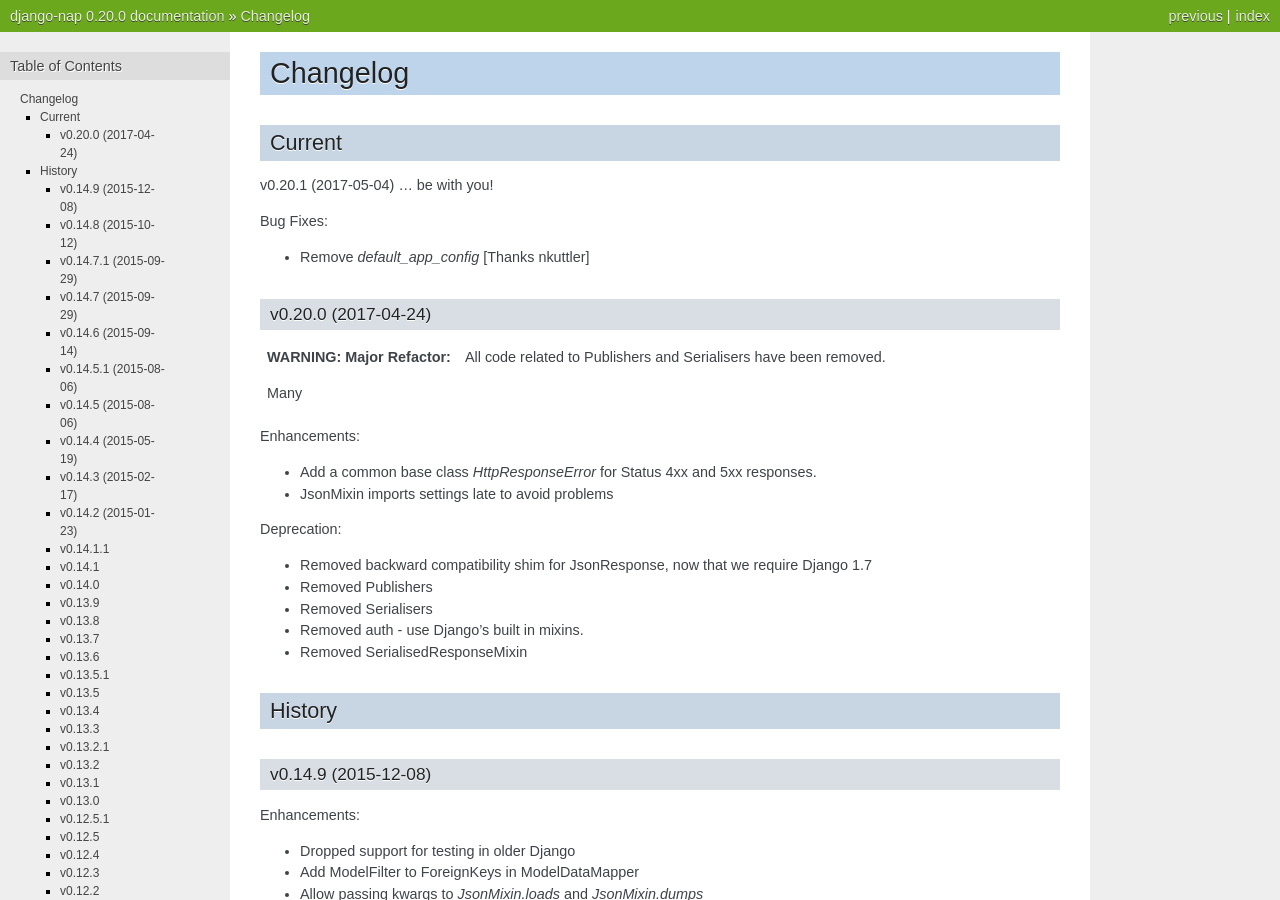
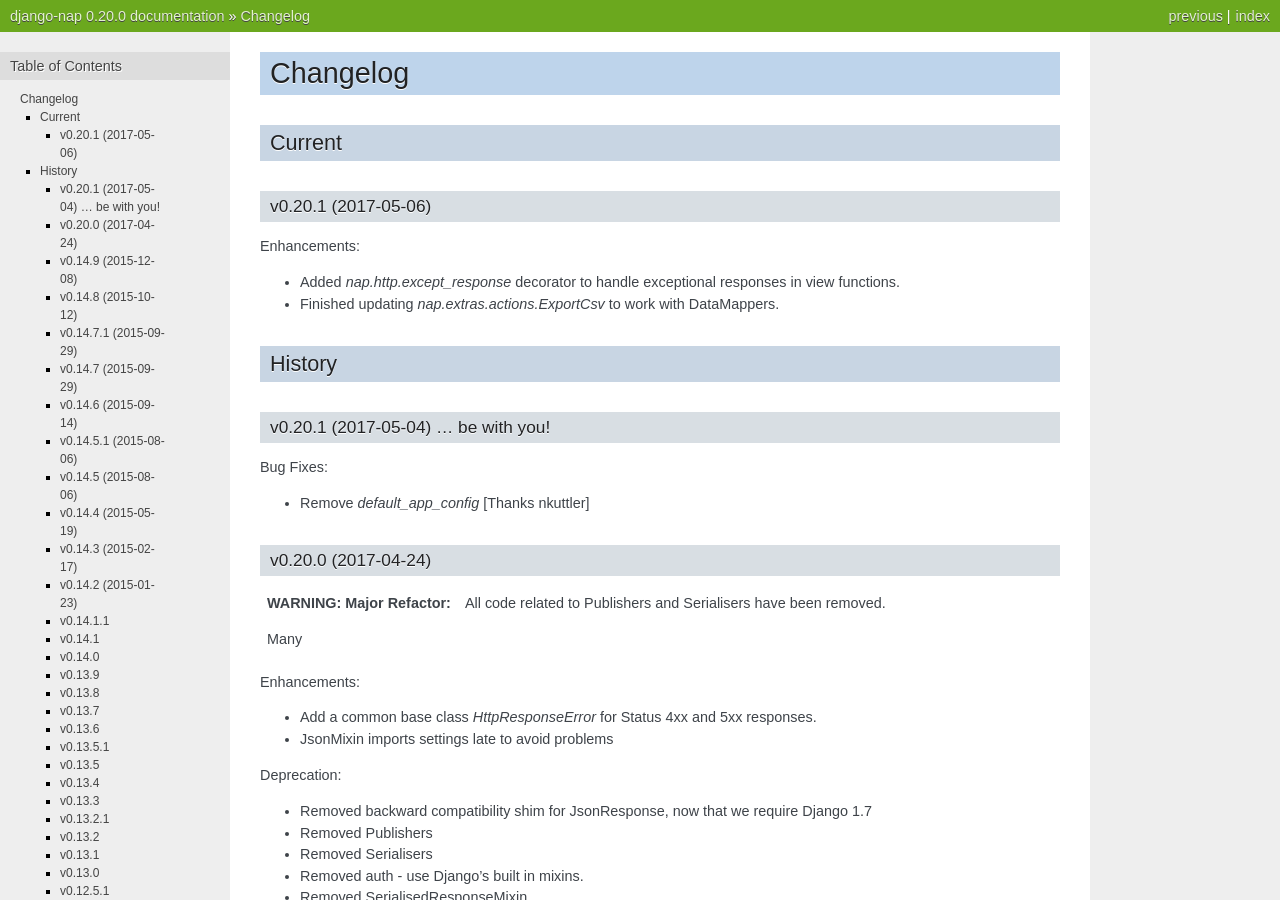
Before and after one commit to funkybob/django-nap, a Sphinx documentation site: the page built from docs/changelog.rst, in a window 1280 px wide and 900 px high. Built offline with Sphinx 7.4.7, drawn with Linux system fonts in a browser that asks for light colours.

Commit message:
Bumped version to 0.20.2

```diff
--- a/docs/changelog.rst
+++ b/docs/changelog.rst
@@ -6,7 +6,21 @@
 Current
 -------
 
+v0.20.1 (2017-05-06)
+====================
+
+Enhancements:
+
+- Added `nap.http.except_response` decorator to handle exceptional responses in
+  view functions.
+- Finished updating `nap.extras.actions.ExportCsv` to work with DataMappers.
+
+-------
+History
+-------
+
 v0.20.1 (2017-05-04) ... be with you!
+=====================================
 
 Bug Fixes:
 
--- a/setup.py
+++ b/setup.py
@@ -2,7 +2,7 @@
 
 setup(
     name='django-nap',
-    version='0.20.1',
+    version='0.20.2',
     description='A light REST tool for Django',
     author='Curtis Maloney',
     author_email='curtis@tinbrain.net',
```
Also changed, not shown: other parts of docs/changelog.rst (+0 -5 lines).
